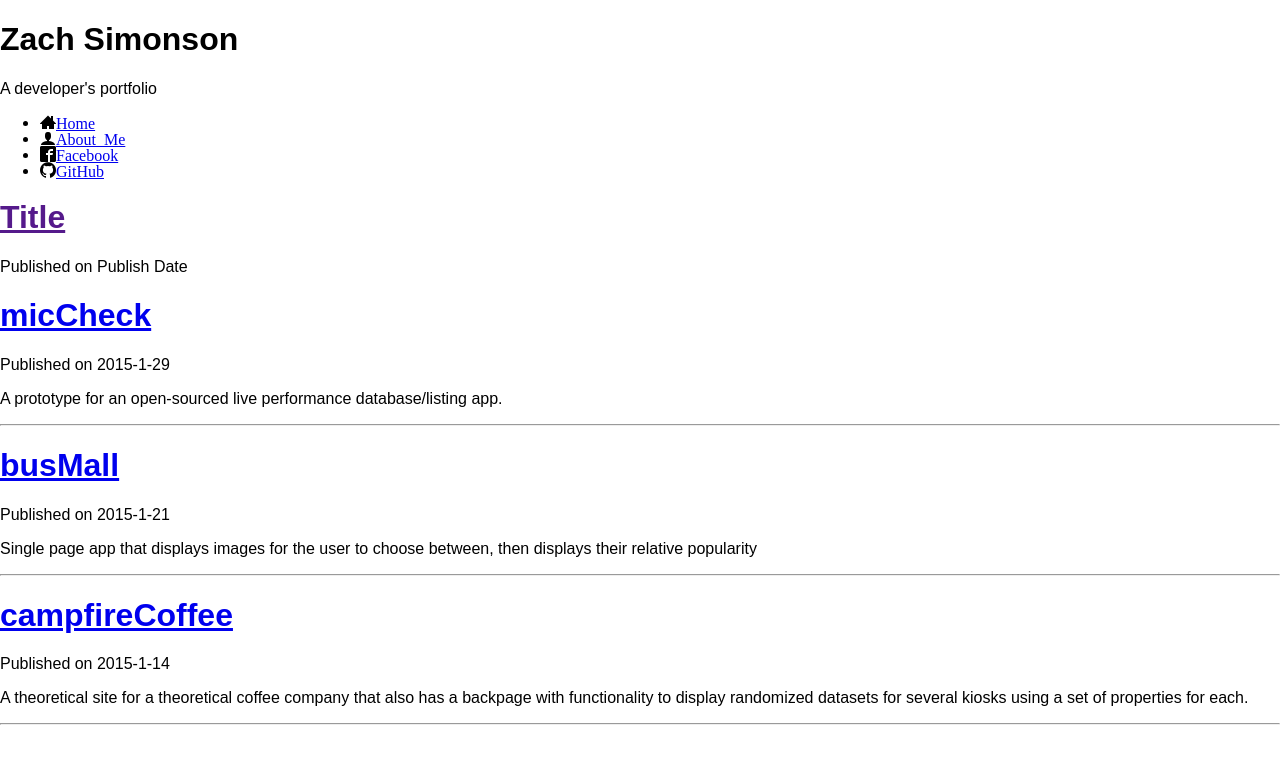
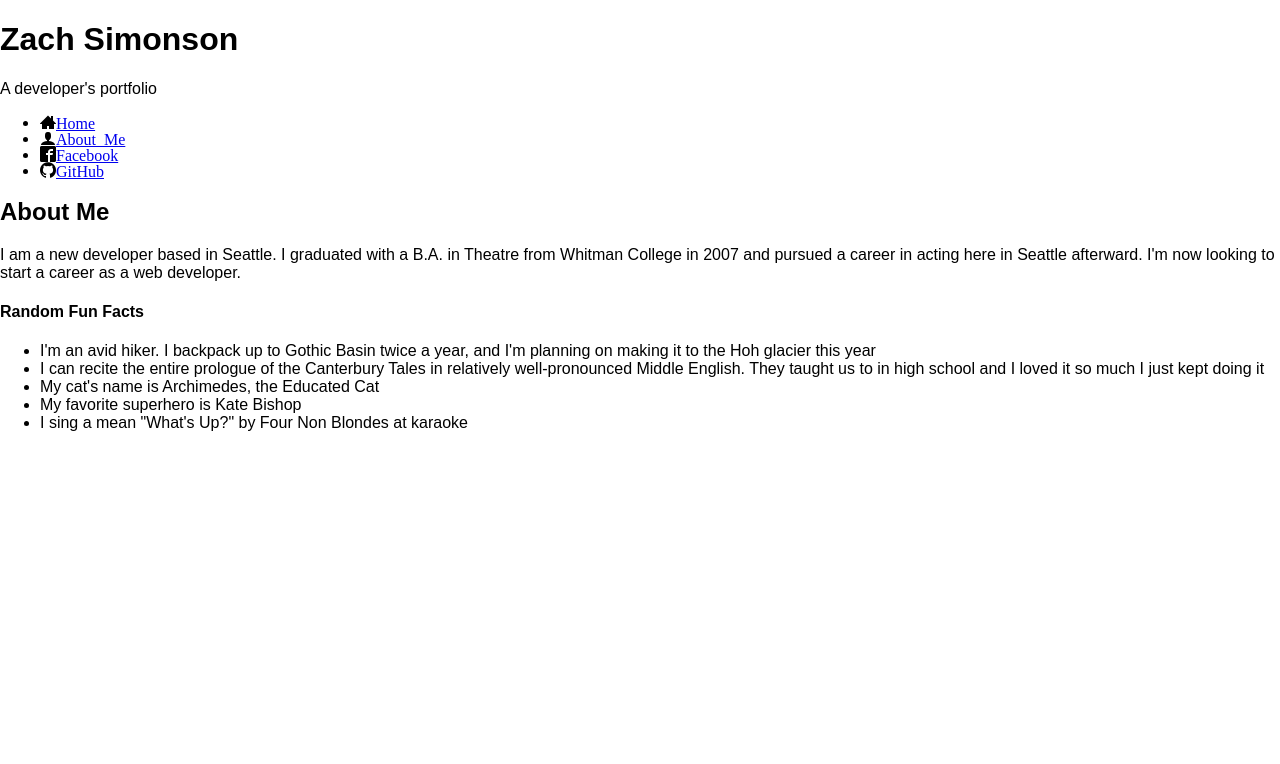
Before and after one commit to simonszc/portfolio, a plain HTML site: page index.html in a window 1280 px wide. Both pictures are taken after a click on the link "About Me". Drawn offline with Linux system fonts and the light colour scheme; files that its build step writes are made by us from their sources; files whose address does not match are found by name.

Commit message:
handleMainNav created, basic functionality works

```diff
--- a/index.html
+++ b/index.html
@@ -6,7 +6,7 @@
     <title>Portfolio - Zach Simonson</title>
     <link rel="stylesheet" href="vendor/normalize.css" media="screen" title="no title" charset="utf-8">
   <link rel="stylesheet" href="vendor/style.css">
-    <link rel="stylesheet" href="base.css">
+    <link rel="stylesheet" href="styles/base.css">
     </style>
   </head>
   <body>
@@ -17,28 +17,46 @@
         </h1>
         <p>A developer's portfolio</p>
       </header>
-      <nav>
+      <nav class="main-nav">
         <ul>
-          <li class="tab icon-home3"><a href="#">Home</a></li>
-          <li class="tab icon-user"><a href="#">About Me</a></li>
-          <li class="tab icon-facebook2"><a href="https://www.facebook.com/zsimonson">Facebook</a></li>
-          <li class="tab icon-github"><a href="https://github.com/simonszc">GitHub</a></li>
+          <li class="tab icon-home3" data-content="projects"><a href="#">Home</a></li>
+          <li class="tab icon-user" data-content="about"><a href="#">About Me</a></li>
+          <li class="tab icon-facebook2" data-content="facebook"><a href="https://www.facebook.com/zsimonson">Facebook</a></li>
+          <li class="tab icon-github" data-content="github"><a href="https://github.com/simonszc">GitHub</a></li>
         </ul>
       </nav>
       <section id="projects" class="tab-content">
         <article class="template" data-category="cat">
           <header>
-            <h1><a href=''>Title</a></h1>
+            <h3><a href=''>Title</a></h3>
             <div class="byline">
               Published on <time>Publish Date</time>
             </div>
           </header>
           <section class="project-description"></section>
         </article>
+        <
+      </section>
+      <section id="about" class="tab-content">
+        <header>
+          <h2>About Me</h2>
+        </header>
+        <section>
+          <p>I am a new developer based in Seattle. I graduated with a B.A. in Theatre from Whitman College in 2007 and pursued a career in acting here in Seattle afterward. I'm now looking to start a career as a web developer. </p>
+          <h4>Random Fun Facts</h4>
+          <ul>
+            <li>I'm an avid hiker. I backpack up to Gothic Basin twice a year, and I'm planning on making it to the Hoh glacier this year</li>
+            <li>I can recite the entire prologue of the Canterbury Tales in relatively well-pronounced Middle English. They taught us to in high school and I loved it so much I just kept doing it</li>
+            <li>My cat's name is Archimedes, the Educated Cat</li>
+            <li>My favorite superhero is Kate Bishop</li>
+            <li>I sing a mean "What's Up?" by Four Non Blondes at karaoke</li>
+          </ul>
+        </section>
       </section>
     </main>
     <script src="vendor/jquery-1.12.1.js"></script>
     <script src="scripts/blogProjects.js"></script>
     <script src="scripts/project.js"></script>
+    <script src="scripts/projectView.js"></script>
   </body>
 </html>
--- a/scripts/projectView.js
+++ b/scripts/projectView.js
@@ -1 +1,14 @@
 projectView = {};
+
+projectView.handleMainNav = function() {
+  $('.main-nav').on('click', 'li', function(){
+    var $content = $(this).attr('data-content');
+    $('.tab-content').hide();
+    $('.tab-content[id = "'+$content +'"]').fadeIn();
+  });
+  $('.main-nav .tab:first').click();
+};
+
+$(document).ready(function(){
+  projectView.handleMainNav();
+});
```
